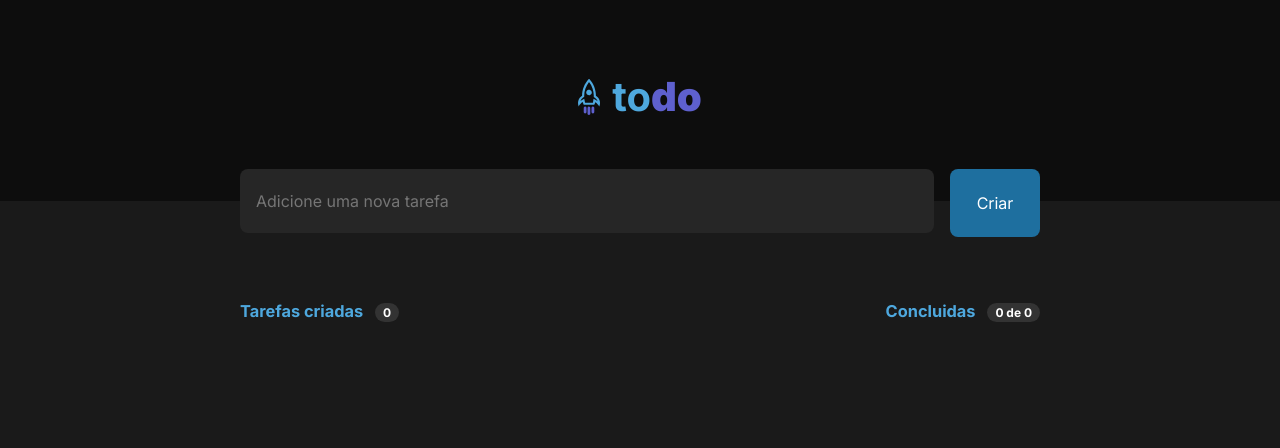
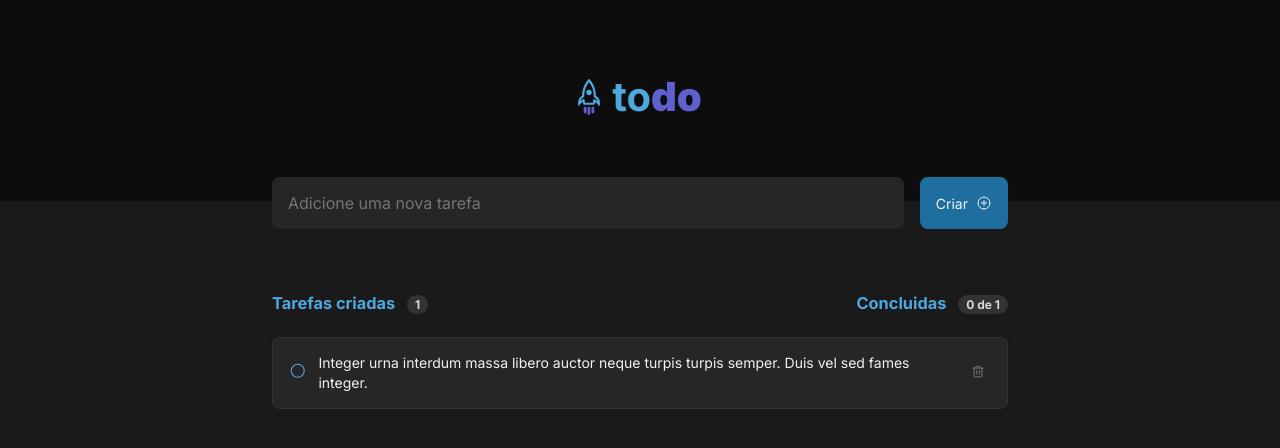
Before and after one commit to yan-arcanjo/ToDoList, a React (Vite) app: page / in a window 1280 px wide. Shown: the top 448 px of the page. Built offline with nearby package versions, Linux system fonts and the light colour scheme.

Commit message:
Trabalhando com os checks

```diff
--- a/src/App.module.css
+++ b/src/App.module.css
@@ -2,5 +2,5 @@
     display: flex;
     justify-content: center;
     margin: 0 auto;
-    max-width: 46rem;
+    width: 46rem;
 }
--- a/src/components/Header.module.css
+++ b/src/components/Header.module.css
@@ -6,7 +6,7 @@
     align-items: center;
     background: var(--gray-700);
     padding: 4.5rem 0 5rem;
-    color: var(--blue-500);
+    color: var(--purple-dark);
 }
 
 .header h1 {
@@ -15,5 +15,5 @@
 }
 
 .header strong {
-    color: var(--blue-300);
+    color: var(--blue);
 }
--- a/src/components/InputItem.jsx
+++ b/src/components/InputItem.jsx
@@ -1,12 +1,23 @@
+import { PlusCircle } from 'phosphor-react';
 import { useState } from 'react';
 import styles from './InputItem.module.css'
-import { PlusCircle } from 'phosphor-react'
 import { Item } from "./Item"
 
 export function InputItem () {
-    const [item, setItem] = useState([])
+    const [item, setItem] = useState([
+        'Integer urna interdum massa libero auctor neque turpis turpis semper. Duis vel sed fames integer.'
+    ])
     const [newItemText, setNewItemText] = useState('')
+    const [checkCount, setCheckCount] = useState(0);
     //const itemsx = ['olá mundo', 'olá fernanda'];
+
+    function handleCheckCount () {
+        setCheckCount(checkCount + 1);
+    }
+
+    function handleUncheckCount () {
+        setCheckCount(checkCount - 1);
+    }
 
     function handleCreateNewItem(event) {
         event.preventDefault();
@@ -27,7 +38,7 @@ export function InputItem () {
     }
 
     return (
-        <div>
+        <div className={styles.main}>
             <form onSubmit={handleCreateNewItem} className={styles.inputBox}>
                 <div className={styles.addItem}>
                     <input
@@ -39,20 +50,30 @@ export function InputItem () {
                     />
                     <button type='submit'>
                         Criar
+                        <PlusCircle size={16}/>
                     </button>
+
                 </div>
              </form>
             <div className={styles.countItem}>
                 <h3>Tarefas criadas <span>{item.length}</span></h3>
-                <h3>Concluidas <span>0 de {item.length}</span></h3>
+                <h3>Concluidas <span>{checkCount} de {item.length}</span></h3>
             </div>
 
+
              <div className={styles.wrapper}>
-                <main>
+                {item.length > 0 ?
+                    <main>
                     {item.map(item => {
-                        return <Item content={item} OnDeleteItem={deleteItem}/>
+                        return <Item content={item} OnDeleteItem={deleteItem} onCheck={handleCheckCount} onUncheck = {handleUncheckCount}/>
                     })}
-                </main>
+                    </main>
+                    : <main className={styles.noTasks}>
+                        <img src="../src/assets/Clipboard.svg" alt="" />
+                        <p><strong>Você ainda não tem tarefas cadastradas</strong><br></br>
+                            Crie tarefas e organize seus itens a fazer</p>
+                      </main>
+                }
              </div>
         </div>
 
--- a/src/components/InputItem.module.css
+++ b/src/components/InputItem.module.css
@@ -8,16 +8,15 @@
     display: flex;
     text-align: center;
     align-items: center;
-    margin-top: 4rem;
+    margin-top: 4rem ;
     justify-content: space-between;
-    color: var(--gray-600);
     font-size: .875rem;
-    color: var(--blue-300);
+    color: var(--blue);
 }
 
 .countItem span {
-    background: var(--gray-200);
-    color: var(--white);
+    background: var(--gray-400);
+    color: var(--gray-200);
     margin-left: 0.5rem;
     padding: 0.125rem 0.5rem;
     font-size: .75rem;
@@ -27,48 +26,63 @@
 
 .addItem {
     display: flex;
-    margin-top: -2rem;
+    margin-top: -1.5rem;
+    height: 3.25rem;
     gap: 1rem;
     justify-content: center;
-    width: 100%;
 }
 
 .addItem > input {
     background: var(--gray-500);
+    color: var(--gray-100);
     flex: 1;
     border: none;
-    height: 4rem;
     border-radius: 8px;
     padding: 1rem;
     line-height: 1.4;
 }
 
 .addItem > button[type='submit'] {
+    display: flex;
+    align-items: center;
+    gap: 0.5rem;
+    font-size: 0.875rem;
     border: none;
-    width: 5.625rem;
-    padding: 1.5rem;
-    background: var(--blue-700);
-    color: var(--white);
+    padding: 1rem;
+    background: var(--blue-dark);
+    color: var(--gray-100);
     border-radius: 8px;
     cursor: pointer;
-    transition: background-color .3s, transform .3s;
+    transition: background-color .3s;
+}
+
+.addItem > button[type='submit'] span {
+    margin-left: 0.5rem;
 }
 
 .addItem > button[type='submit']:hover {
-    background: var(--green-300);
-    transform: scale(1.1);
+    background: var(--blue);
 }
 
-.wrapper main {
-    display: grid;
-    grid-template-columns: repeat(auto-fit, minmax(15rem, 1fr));
-    width: 58rem;
-    gap: 2rem;
+.wrapper main{
+    display: flex;
+    flex-direction: column;
+    margin: 1.5rem 0;
+    gap: .75rem;
 }
 
-.wrapper {
-    display: flex;
-    justify-content: center;
+.noTasks {
+    border-top: 1px solid var(--gray-400);
     align-items: center;
-    margin: 3rem 2rem;
+    padding: 4rem 1.5rem;
+    line-height: 1.4;
 }
+
+.noTasks p {
+    margin-top: 1rem;
+    color: var(--gray-300);
+}
+
+.noTasks strong {
+    font-weight: 700;
+}
--- a/src/components/Item.jsx
+++ b/src/components/Item.jsx
@@ -1,40 +1,39 @@
 import styles from './Item.module.css'
-import {Trash, Check, X} from 'phosphor-react'
+import {Trash, Circle, CheckCircle, X} from 'phosphor-react'
 import { useState } from 'react'
 
-export function Item ({content, OnDeleteItem}) {
+export function Item ({content, OnDeleteItem, onCheck, onUncheck}) {
     const [checked, isChecked] = useState(false);
-    const [checkedOrNot, isCheckedOrNot] = useState(<Check size={26}/>)
+    const [checkedIcon, setCheckedIcon] = useState(<Circle color="var(--blue)" size={17.45}/>)
 
     function handleDeleteComment() {
-        OnDeleteItem(content)
+        OnDeleteItem(content);
+        if(checked!=false){
+            onUncheck();
+        }
     }
 
+
     return (
-        <div>
-            <div className={checked ? styles.boxItemChecked : styles.boxItem}>
-                <h2>{content}</h2>
-            </div>
-
-        <div className={styles.options}>
-            <div className={styles.trash}>
-                <button onClick={handleDeleteComment}><Trash size={22}/></button>
-            </div>
-
-            <div className={styles.check}>
-                <button className={styles.checkButton} onClick={() => {
+        <div className={styles.main}>
+            <div className={styles.boxItem}>
+                <button className={checked ? styles.checked : styles.checkButton} onClick={() => {
                     if(checked) {
                         isChecked(false);
-                        isCheckedOrNot(<Check size={26}/>)
+                        setCheckedIcon(<Circle color="var(--blue)" size={17.45}/>)
+                        onUncheck();
                     }else{
                         isChecked(true);
-                        isCheckedOrNot(<X color="red" size={26}/>)
+                        setCheckedIcon(<CheckCircle weight='fill' size={17.45} />)
+                        onCheck();
                     }
-                }}>{checkedOrNot}</button>
+                }}>{checkedIcon}</button>
 
+                <p className={checked ? styles.textChecked : styles}>{content}</p>
+                <div className={styles.trash}>
+                    <button onClick={handleDeleteComment}><Trash size={14}/></button>
+                </div>
             </div>
-        </div>
-
         </div>
     )
 }
--- a/src/components/Item.module.css
+++ b/src/components/Item.module.css
@@ -1,74 +1,54 @@
 .boxItem {
     display: flex;
-    justify-content: center;
+    justify-content: space-between;
     align-items: center;
-    text-align: center;
-    background: var(--gray-200);
+    height: 4.5rem;
+    background: var(--gray-500);
+    border: 1px solid #333333;
+    box-shadow: 0px 2px 8px rgba(0, 0, 0, 0.06);
     border-radius: 8px;
-    width: 100%;
+    font-size: .875rem;
+    line-height: 1.4;
+    color: var(--gray-100);
+    padding: 1rem;
 
-
-
-    padding: 2rem;
 }
 
-.boxItemChecked {
-    display: flex;
-    justify-content: center;
-    align-items: center;
-    text-align: center;
-    background: var(--green-300);
-    border-radius: 8px;
-    /*max-width: 100%;*/
-    width: 100%;
-    object-fit: cover;
-
-
-    padding: 2rem;
-}
-
-
-.trash {
-    margin-top: -2.5rem;
-    padding: .5rem;
+.boxItem p {
+    margin: 1rem .75rem;
 }
 
 .trash > button {
     background: transparent;
     border: none;
-    color: var(--blue-500);
+    padding: 0.375rem;
+    color: var(--gray-300);
     cursor: pointer;
-    transition: color 0.5s, transform 0.3s;
+    transition: color 0.5s, background-color 0.3s;
 }
 
 .trash > button:hover{
-    color: red;
-    transform: scale(1.2);
-}
-.options {
-    display: flex;
-
-    justify-content: space-between;
-}
-.check {
-    display: flex;
-    gap: 1rem;
-    margin-top: -2.5rem;
-    padding: .5rem;
-
+    color: var(--danger);
+    background: var(--gray-400);
+    border-radius: 4px;
 }
 
 .checkButton {
-    display: flex;
-    align-self: flex-end;
-    color: var(--green-500);
+    color: var(--blue-300);
     background: transparent;
     border: none;
     transition: transform 0.4s;
     cursor: pointer;
 }
 
-.checkButton:hover {
-    color: var(--green-300);
-    transform: scale(1.3);
+.checked {
+    color: var(--gray-300);
+    background: transparent;
+    border: none;
+    cursor: pointer;
 }
+
+.textChecked {
+    text-decoration: line-through;
+    color: var(--gray-300);
+}
--- a/src/global.css
+++ b/src/global.css
@@ -1,22 +1,21 @@
 :root {
-    --gray-100: #e1e1e6;
-    --gray-200: #333333;
-    --gray-300: #1a1a1a;
-    --gray-400: #8d8d8d;
-    --gray-500:#262626;
-    --gray-600: #323238;
-    --gray-700: #0D0D0D;
-    --blue-300: #4EA8DE;
-    --blue-500: #5E60CE;
-    --blue-700: #1E6F9F;
-    --green-500: #00875F;
-    --green-300: #00B37E;
-    --white: #fff;
+   --danger: #E25858;
+   --purple: #8284FA;
+   --purple-dark: #5E60CE;
+   --blue: #4EA8DE;
+   --blue-dark: #1E6F9F;
+   --gray-100: #F2F2F2;
+   --gray-200: #D9D9D9;
+   --gray-300: #808080;
+   --gray-400: #333333;
+   --gray-500: #262626;
+   --gray-600: #1A1A1A;
+   --gray-700: #0D0D0D;
 }
 
 input:focus{
     outline: transparent;
-    box-shadow: 0 0 0 2px var(--blue-500) ;
+    box-shadow: 0 0 0 2px var(--purple-dark) ;
 }
 
 * {
@@ -27,7 +26,7 @@ input:focus{
 
 body {
     -webkit-font-smoothing: antialiased;
-    background: var(--gray-300);
+    background: var(--gray-600);
 }
 
 body, input, textarea, button {
```
Also changed, not shown: src/assets/Clipboard.svg (added).
